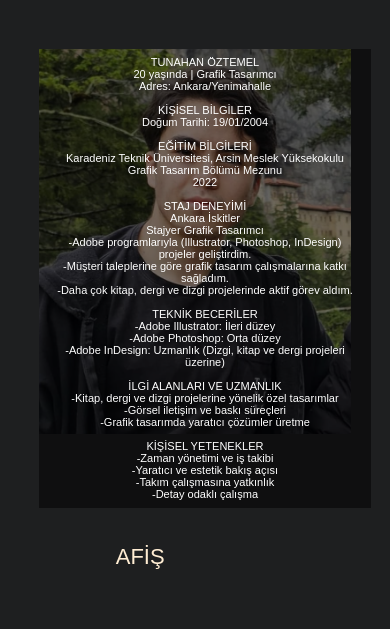
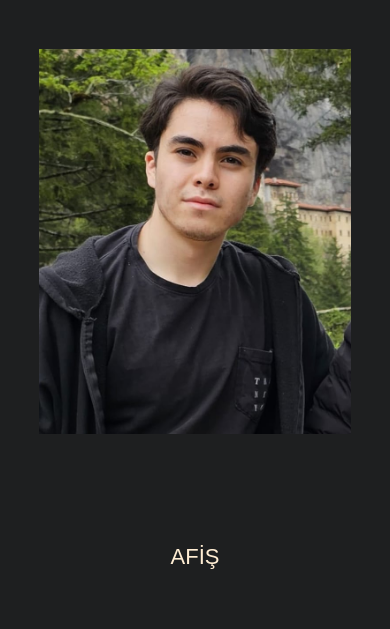
Before and after one commit to tunahanoztemel/tunahanoztemel.github.io, a plain HTML site: page index.html in a window 390 px wide. Shown: the part 200-829 px from the top of the page. Drawn offline with Linux system fonts and the light colour scheme.

Commit message:
Update mobile.css

```diff
--- a/mobile.css
+++ b/mobile.css
@@ -3,6 +3,7 @@ body {
     background-color: #1e1f20;
     margin: 0;
     padding: 0;
+    text-align: center;
     box-sizing: border-box;
     font-size: 1rem; /* Tüm metinler, ekran boyutuna göre orantılı olacaktır */
   }
@@ -22,6 +23,7 @@ body {
 
   .cointainer {
     display: flex;
+    justify-content: center;
     flex-wrap: wrap; /* Ekran boyutuna göre öğeler alt alta geçebilir */
     margin-top: 1%;
   }
@@ -52,7 +54,7 @@ body {
     display: flex;
     justify-content: center;
     align-items: center;
-    opacity: 1; /* Başlangıçta görünür */
+    opacity: 0; /* Başlangıçta görünür */
     transition: 0.5s ease;
   }
 
```
